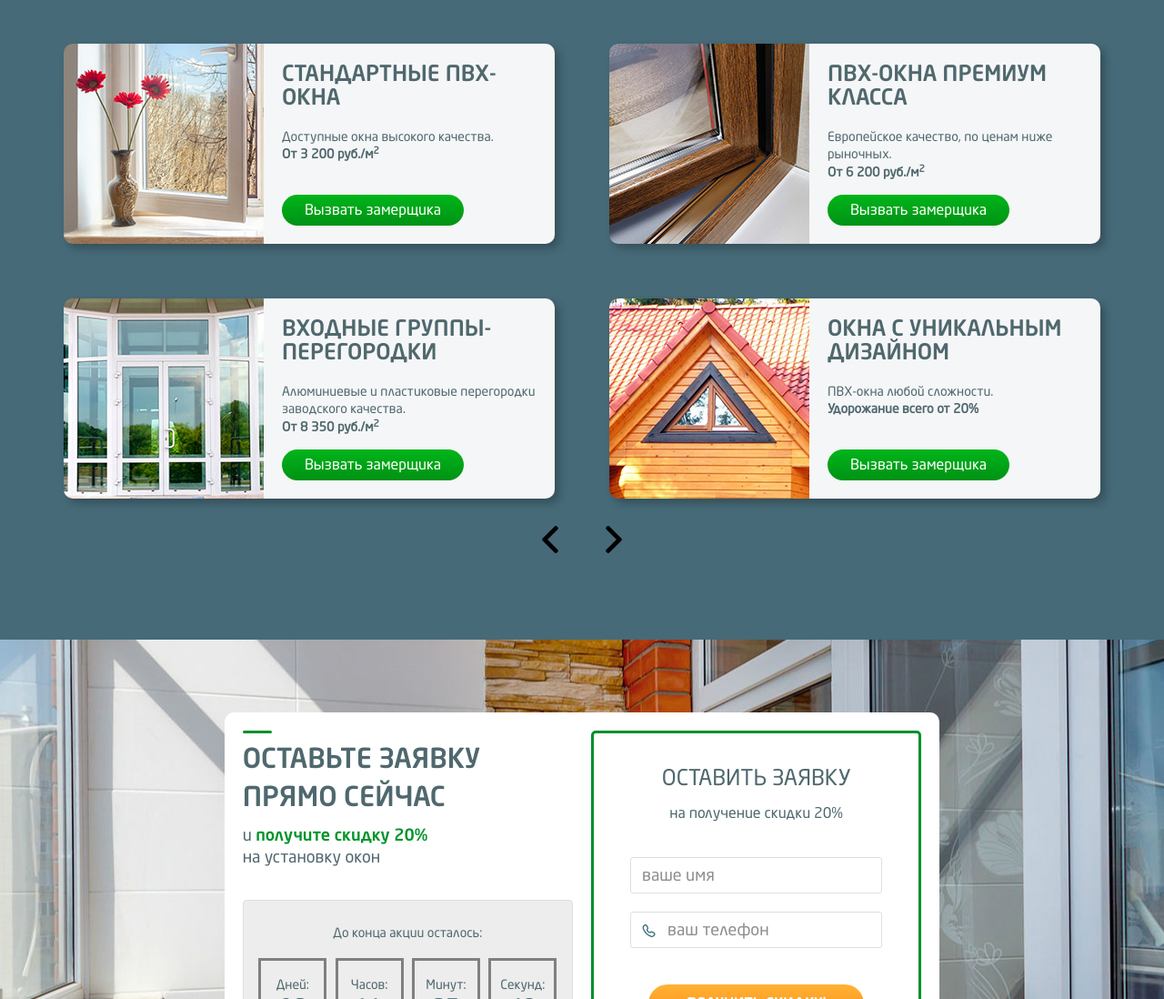
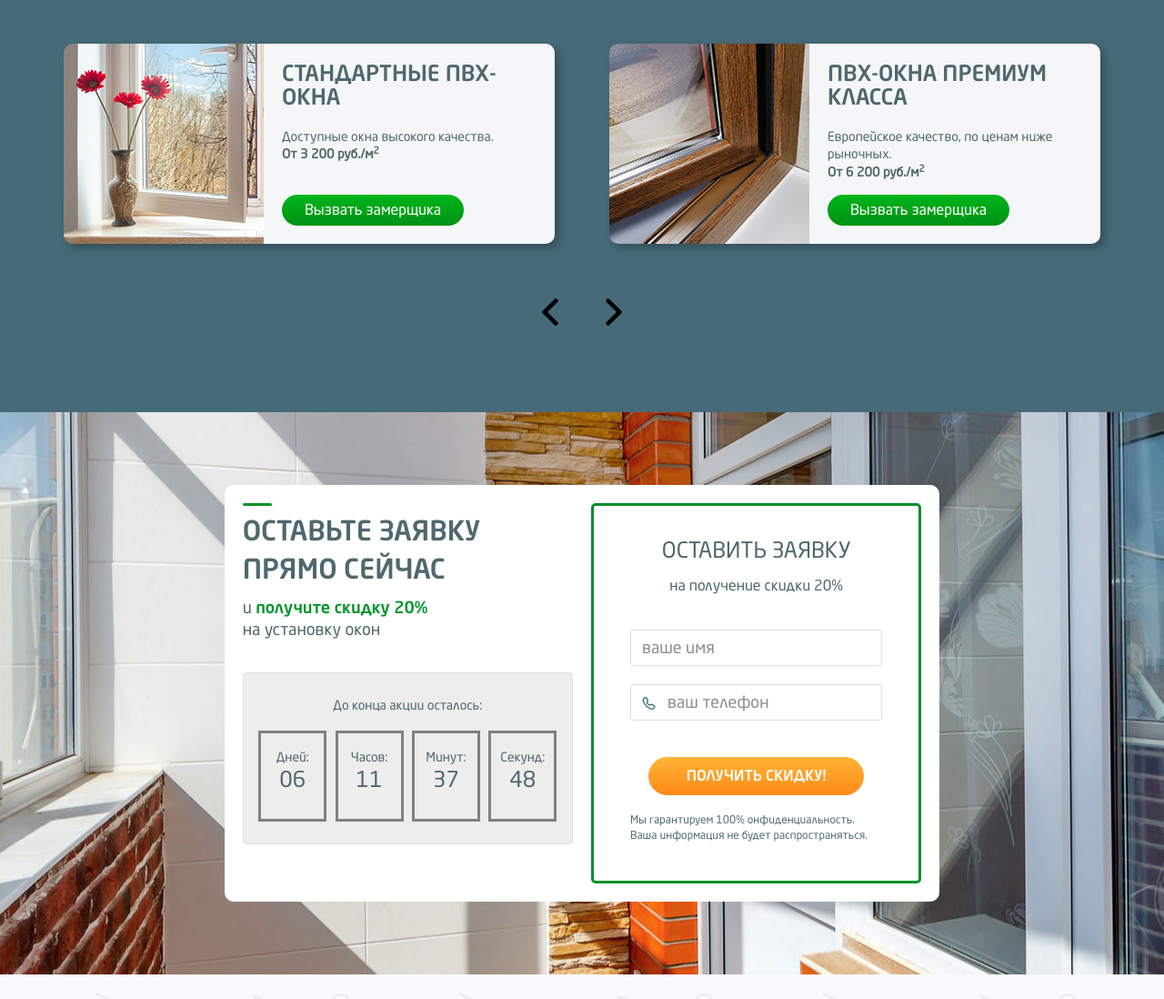
Before and after one commit to DaXBka/window-shop-academy, a website built with webpack: page index.html in a window 1280 px wide. Shown: the part 1414-2512 px from the top of the page at 91% size. Built offline with nearby package versions, Linux system fonts and the light colour scheme.

Commit message:
+Services slider & rename +fix slider.js (benefitsSlider.js) & fix calculator price

```diff
--- a/css/style.css
+++ b/css/style.css
@@ -1636,6 +1636,12 @@ input.error {
     width: 30px;
     height: 30px;
     cursor: pointer;
+
+    transition: transform 0.3s ease;
+}
+
+.services__arrow:hover {
+    transform: scale(110%);
 }
 
 .services__arrow > img {
--- a/index.html
+++ b/index.html
@@ -198,8 +198,8 @@
 				<div class="heading-image"><i class="service-ico"></i></div>
 				<h2 class="heading white">Наши <span>услуги</span></h2>
 			</div>
-			<div class="row">
-				<div class="col-md-12 col-lg-6">
+			<div class="row services__wrap">
+				<div class="col-md-12 col-lg-6 services__item">
 					<div class="service-block">
 						<div class="service-image">
 							<img src="images/services/5.jpg" alt="">
@@ -217,7 +217,7 @@
 						</div>
 					</div>
 				</div>
-				<div class="col-md-12 col-lg-6">
+				<div class="col-md-12 col-lg-6 services__item">
 					<div class="service-block">
 						<div class="service-image">
 							<img src="images/services/6.jpg" alt="">
@@ -234,7 +234,7 @@
 						</div>
 					</div>
 				</div>
-				<div class="col-md-12 col-lg-6">
+				<div class="col-md-12 col-lg-6 services__item">
 					<div class="service-block">
 						<div class="service-image">
 							<img src="images/services/7.jpg" alt="">
@@ -251,7 +251,7 @@
 						</div>
 					</div>
 				</div>
-				<div class="col-md-12 col-lg-6">
+				<div class="col-md-12 col-lg-6 services__item">
 					<div class="service-block">
 						<div class="service-image">
 							<img src="images/services/8.jpg" alt="">
@@ -268,13 +268,14 @@
 						</div>
 					</div>
 				</div>
+
+			</div>
 			<div class="services-arrows">
 				<div class="services__arrow services__arrow--left">
 					<img src="images/benefits/left-arrow.svg" alt="">
 				</div>
 				<div class="services__arrow services__arrow--right">
 					<img src="images/benefits/right-arrow.svg" alt="">
-					</div>
 				</div>
 			</div>
 		</div>
--- a/js/index.js
+++ b/js/index.js
@@ -1,6 +1,6 @@
 import { timer } from './modules/timer';
 import { calculator } from './modules/calculator';
-import { benefitsSlider } from './modules/benefitsSlider';
+import { slider } from './modules/slider';
 import { scrollButton } from './modules/scrollButton';
 import { modal } from './modules/modal';
 
@@ -20,7 +20,7 @@ timer({
     timerSeconds: '.count_4 span',
 });
 
-calculator(100, {
+calculator(3000, {
     id: 'calc',
     selectTypeId: '#calc-type',
     selectMaterialId: '#calc-type-material',
@@ -28,13 +28,24 @@ calculator(100, {
     inputTotalId: '#calc-total',
 });
 
-benefitsSlider({
+slider({
     blockId: 'benefits',
     wrapper: '.benefits-wrap',
     items: '.benefits__item',
     arrows: '.benefits__arrow',
     arrowLeft: '.benefits__arrow--left',
     arrowRight: '.benefits__arrow--right',
+    count: 3,
+});
+
+slider({
+    blockId: 'services',
+    wrapper: '.services__wrap',
+    items: '.services__item',
+    arrows: '.services__arrow',
+    arrowLeft: '.services__arrow--left',
+    arrowRight: '.services__arrow--right',
+    count: 2,
 });
 
 scrollButton();
--- a/js/modules/benefitsSlider.js
+++ /dev/null
@@ -1,91 +0,0 @@
-import { animate } from './helpers';
-
-export const benefitsSlider = ({
-    blockId = 'benefits',
-    wrapper = '.benefits-wrap',
-    items = '.benefits__item',
-    arrows = '.benefits__arrow',
-    arrowLeft = '.benefits__arrow--left',
-    arrowRight = '.benefits__arrow--right',
-}) => {
-    const benefitsBlock = document.getElementById(blockId);
-
-    try {
-        if (!benefitsBlock) {
-            throw new Error('BenefitsSliderBlock has not found (benefitsSlider.js)');
-        }
-    } catch (e) {
-        console.error(e);
-    }
-
-    const benefitsWrap = benefitsBlock.querySelector(wrapper);
-    const benefitsItems = benefitsBlock.querySelectorAll(items);
-
-    try {
-        if (!(benefitsWrap && benefitsItems)) {
-            throw new Error('Where is the ben. wrapper OR items? (benefitsSlider.js)');
-        }
-    } catch (e) {
-        console.error(e);
-    }
-
-    let activeIndex = 0;
-
-    const renderForMobile = active => {
-        benefitsWrap.style.justifyContent = 'center';
-        benefitsWrap.innerHTML = '';
-
-        benefitsWrap.append(benefitsItems[active]);
-    };
-
-    const renderForPc = active => {
-        benefitsWrap.style.justifyContent = '';
-        benefitsWrap.innerHTML = '';
-
-        let nextIndex = active + 1 >= benefitsItems.length ? active - benefitsItems.length + 1 : active + 1;
-        let nextNextIndex = active + 2 >= benefitsItems.length ? active - benefitsItems.length + 2 : active + 2;
-
-        benefitsWrap.append(benefitsItems[active], benefitsItems[nextIndex], benefitsItems[nextNextIndex]);
-    };
-
-    const renderSlider = active => {
-        if (document.documentElement.clientWidth > 576) {
-            animate({
-                duration: 500,
-                timing(timeFraction) {
-                    return timeFraction;
-                },
-                draw(progress) {
-                    benefitsWrap.style.opacity = 1 - progress;
-                },
-            });
-
-            renderForPc(active);
-
-            animate({
-                duration: 500,
-                timing(timeFraction) {
-                    return timeFraction;
-                },
-                draw(progress) {
-                    benefitsWrap.style.opacity = progress;
-                },
-            });
-        } else {
-            renderForMobile(active);
-        }
-    };
-    benefitsBlock.addEventListener('click', e => {
-        if (e.target.closest(arrows)) {
-            if (e.target.closest(arrowLeft)) {
-                activeIndex--;
-                if (activeIndex < 0) activeIndex = benefitsItems.length - 1;
-            } else if (e.target.closest(arrowRight)) {
-                activeIndex++;
-                if (activeIndex > benefitsItems.length - 1) activeIndex = 0;
-            }
-            renderSlider(activeIndex);
-        }
-    });
-    renderSlider(activeIndex);
-};
--- /dev/null
+++ b/js/modules/slider.js
@@ -0,0 +1,98 @@
+import { animate } from './helpers';
+
+export const slider = ({
+    blockId = 'benefits',
+    wrapper = '.benefits-wrap',
+    items = '.benefits__item',
+    arrows = '.benefits__arrow',
+    arrowLeft = '.benefits__arrow--left',
+    arrowRight = '.benefits__arrow--right',
+    count = 3,
+}) => {
+    const sliderBlock = document.getElementById(blockId);
+
+    try {
+        if (!sliderBlock) {
+            throw new Error('SliderBlock has been not found (slider.js)');
+        }
+    } catch (e) {
+        console.error(e);
+    }
+
+    const sliderWrap = sliderBlock.querySelector(wrapper);
+    const sliderItems = sliderBlock.querySelectorAll(items);
+
+    try {
+        if (!(sliderWrap && sliderItems)) {
+            throw new Error('Where is the slider wrapper OR items? (slider.js)');
+        }
+    } catch (e) {
+        console.error(e);
+    }
+
+    let activeIndex = 0;
+
+    const renderForMobile = active => {
+        sliderWrap.style.justifyContent = 'center';
+        sliderWrap.innerHTML = '';
+
+        sliderWrap.append(sliderItems[active]);
+    };
+
+    const renderForPc = active => {
+        sliderWrap.style.justifyContent = '';
+        sliderWrap.innerHTML = '';
+
+        if (count == 3) {
+            let nextIndex = active + 1 >= sliderItems.length ? active - sliderItems.length + 1 : active + 1;
+            let nextNextIndex = active + 2 >= sliderItems.length ? active - sliderItems.length + 2 : active + 2;
+
+            sliderWrap.append(sliderItems[active], sliderItems[nextIndex], sliderItems[nextNextIndex]);
+        } else if (count == 2) {
+            let nextIndex = active + 1 >= sliderItems.length ? active - sliderItems.length + 1 : active + 1;
+
+            sliderWrap.append(sliderItems[active], sliderItems[nextIndex]);
+        }
+    };
+
+    const renderSlider = active => {
+        if (document.documentElement.clientWidth > 576) {
+            animate({
+                duration: 500,
+                timing(timeFraction) {
+                    return timeFraction;
+                },
+                draw(progress) {
+                    sliderWrap.style.opacity = 1 - progress;
+                },
+            });
+
+            renderForPc(active);
+
+            animate({
+                duration: 500,
+                timing(timeFraction) {
+                    return timeFraction;
+                },
+                draw(progress) {
+                    sliderWrap.style.opacity = progress;
+                },
+            });
+        } else {
+            renderForMobile(active);
+        }
+    };
+    sliderBlock.addEventListener('click', e => {
+        if (e.target.closest(arrows)) {
+            if (e.target.closest(arrowLeft)) {
+                activeIndex--;
+                if (activeIndex < 0) activeIndex = sliderItems.length - 1;
+            } else if (e.target.closest(arrowRight)) {
+                activeIndex++;
+                if (activeIndex > sliderItems.length - 1) activeIndex = 0;
+            }
+            renderSlider(activeIndex);
+        }
+    });
+    renderSlider(activeIndex);
+};
```
Also changed, not shown: balkony.html (+7 -6 lines), kuhni.html (+7 -6 lines), dist/bundle.js. Lines whose indentation alone changed are shown as unchanged.
